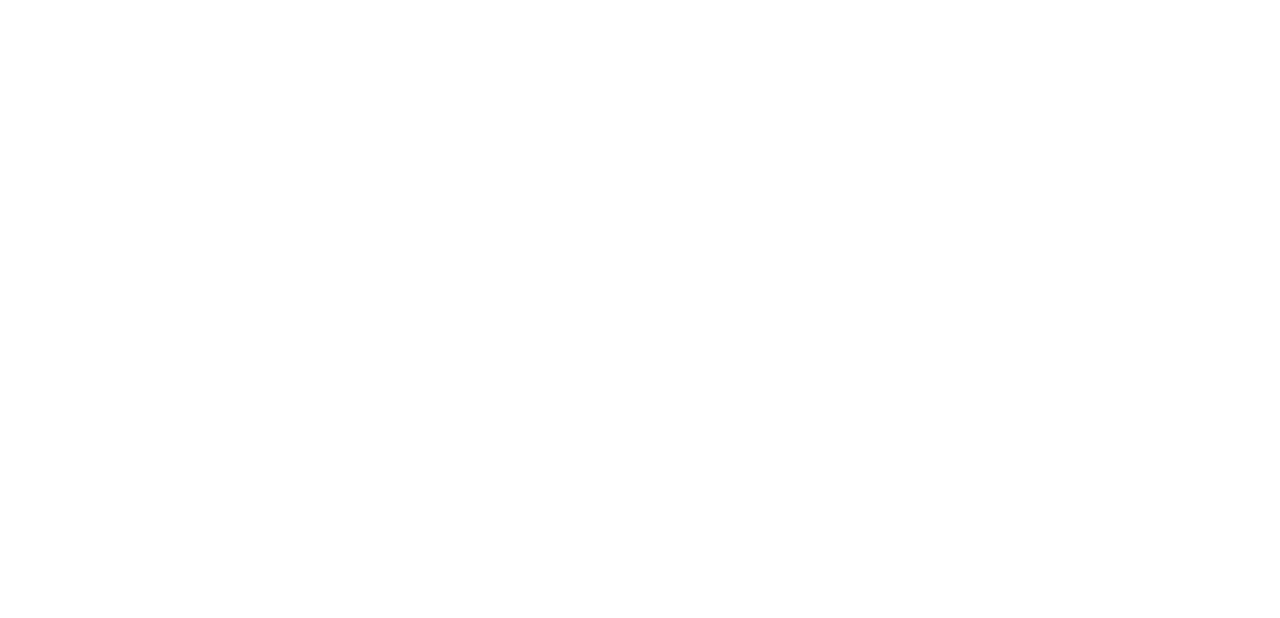
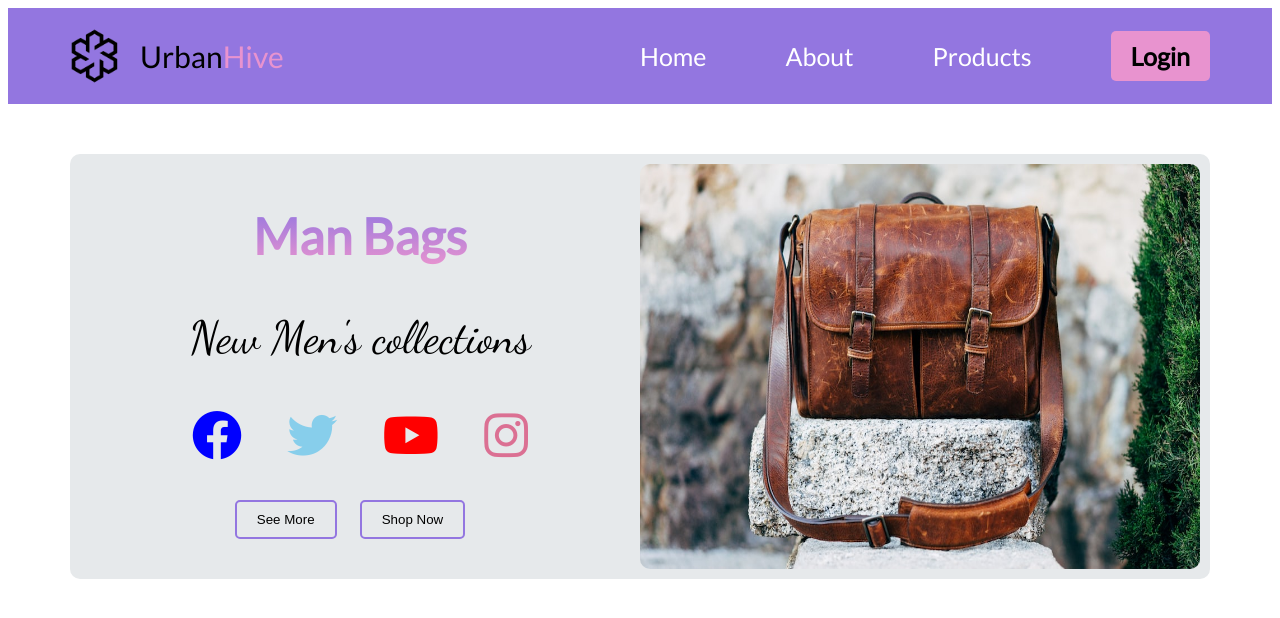
Before and after one commit to ruhulamin112/conceptual-session-2, a plain HTML site: page index.html in a window 1280 px wide. Drawn offline with Linux system fonts and the light colour scheme.

Commit message:
nav and banner section

```diff
--- /dev/null
+++ b/css/responsive.css
@@ -0,0 +1,33 @@
+@media screen and (max-width:400px) {
+    .nav-container{
+        flex-direction: column;
+        width: 100%;
+    }
+    .nav-items-container{
+        flex-direction: column;
+    }
+    .nav-items-container a{
+        margin-top: 20px;
+    }
+
+    .nav-items-container .login-btn{
+        width: 100%;
+        margin-bottom: 10px;
+    }
+    /* nav responsive end hear */
+    .bannar-container{
+        flex-direction: column;
+    }
+    .banner-text,  .banner-img{
+        width: 100%;
+    }
+    .banner-text h1{
+        font-size: 30px;
+    }
+    .banner-text p{
+        font-size: 25px;
+    }
+    .fa-brands{
+        font-size: 30px;
+    }
+}
--- a/css/style.css
+++ b/css/style.css
@@ -0,0 +1,155 @@
+
+
+
+
+  @import url('https://fonts.googleapis.com/css2?family=Dancing+Script&family=Lato&display=swap');
+
+
+*{
+    box-sizing: border-box;
+}
+
+body{
+
+    /* font-family: 'Dancing Script', cursive; */
+    font-family: 'Lato', sans-serif;
+}
+
+
+nav{
+    background-color: #9376e0;
+}
+
+.nav-container{
+
+    min-height: 50px;
+    display: flex;
+    align-items: center;
+    max-width: 1140px;
+    margin: 0 auto;
+
+}
+
+.logo-container{
+
+display: flex;
+width: 50%;
+}
+
+.logo-container img{
+    width: 50px;
+    object-fit: cover;
+    margin-right: 20px;
+}
+.logo-container p{
+    font-size: 30px;
+}
+.hive-secton{
+color: #e893cf;
+
+}
+.nav-items-container{
+width: 50%;
+display: flex;
+justify-content: space-between;
+align-items: center;
+}
+
+.nav-items-container a{
+    text-decoration: none;
+    font-size: 25px;
+    color: white;
+}
+
+.nav-items-container .login-btn{
+
+    background-color: #e893cf;
+    padding: 10px 20px;
+    font-weight: 700;
+    border-radius: 5px;
+    color: black;
+    text-align: center;
+
+}
+
+
+
+/* bannner section start hear */
+
+.bannar-container{
+
+    max-width: 1140px;
+    margin: 50px auto 0;
+    min-height: 50px;
+    display: flex;
+    background-color: #e6e9eb;
+    padding: 10px;
+    border-radius: 10px;
+
+}
+
+.banner-text{
+width: 50%;
+text-align: center;
+}
+
+.banner-text h1{
+    background-image: linear-gradient(to  bottom, #9376e0, #e893cf);
+    color: transparent;
+    -webkit-background-clip: text;
+    font-size: 50px;
+}
+
+.banner-text p{
+    font-size: 45px;
+    font-family: 'Dancing Script', cursive;
+}
+
+.fa-brands{
+    font-size: 50px;
+}
+
+.banner-buttons{
+    background-color: transparent;
+    padding: 10px 20px;
+    border: 2px solid #9376e0 ;
+    margin-right: 20px;
+    margin-bottom: 30px;
+    border-radius: 5px;
+
+}
+
+
+.icons-container{
+    margin-bottom: 20px;
+    display: flex;
+    justify-content: space-between;
+    width: 60%;
+    margin: 0 auto 40px;
+}
+
+
+
+.banner-img{
+    width: 50%;
+
+}
+
+.banner-img img{
+    width: 100%;
+    height: 100%;
+    border-radius: 10px;
+}
+
+
+
+
+
+
+
+
+
+
+
+
+/* bannner section end hear */
--- a/index.html
+++ b/index.html
@@ -5,8 +5,59 @@
     <meta name="viewport" content="width=device-width, initial-scale=1.0">
     <title>UrbanHive</title>
     <link rel="stylesheet" href="css/style.css">
+    <link rel="stylesheet" href="css/responsive.css">
+    <!-- font awosame cdn -->
+    <link rel="stylesheet" href="https://cdnjs.cloudflare.com/ajax/libs/font-awesome/6.4.2/css/all.min.css" integrity="sha512-z3gLpd7yknf1YoNbCzqRKc4qyor8gaKU1qmn+CShxbuBusANI9QpRohGBreCFkKxLhei6S9CQXFEbbKuqLg0DA==" crossorigin="anonymous" referrerpolicy="no-referrer" />
 </head>
 <body>
+    <!-- navbar section start hear -->
+<nav>
 
+    <div class="nav-container">
+        <div class="logo-container">
+            <img src="resources/nav-image/urban-hive.png" alt="">
+            <p>Urban<span class="hive-secton">Hive</span></p>
+        </div>
+        <div class="nav-items-container">
+            <a href="">Home</a>
+            <a href="">About</a>
+            <a href="">Products</a>
+            <a class="login-btn" href="">Login</a>
+        </div>
+
+    </div>
+
+</nav>
+    <!-- navbar section end hear -->
+
+    <!-- sempole banar section start hear -->
+    <section class="bannar-container">
+        <div class="banner-text">
+            <h1>Man Bags</h1>
+            <p>New Men's collections</p>
+
+            <div class="icons-container">
+                <span><i class="fa-brands fa-facebook" style="color: blue;"></i></span>
+                <span><i class="fa-brands fa-twitter" style="color: skyblue;"></i></span>
+                <span><i class="fa-brands fa-youtube" style="color: red;"></i></span>
+                <span><i class="fa-brands fa-instagram" style="color: palevioletred;"></i></span>
+            </div>
+
+            <button class="banner-buttons">See More</button>
+            <button class="banner-buttons">Shop Now</button>
+        </div>
+
+
+
+
+
+
+
+
+        <div class="banner-img">
+            <img src="./resources/banner-image/bag-picture.jpg" alt="">
+        </div>
+    </section>
+     <!-- sempole banar section end hear -->
 </body>
 </html>
```
